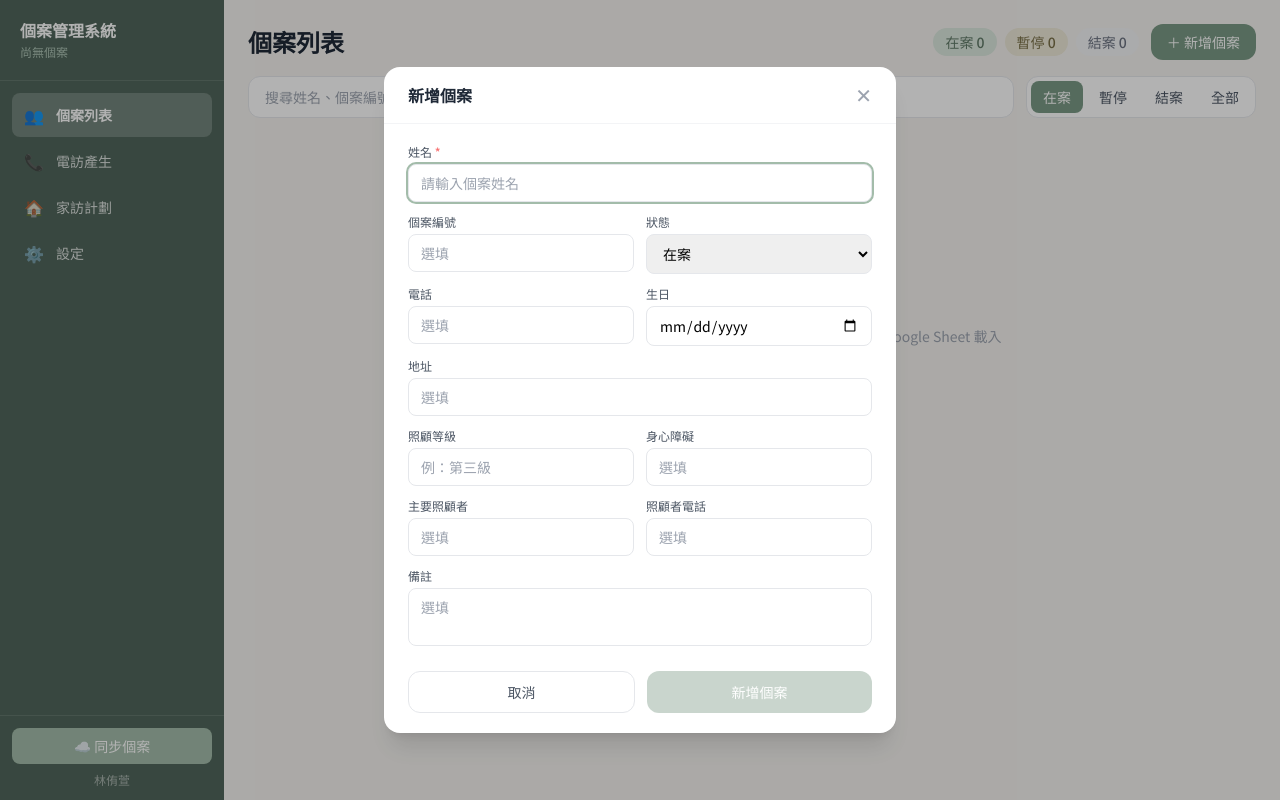
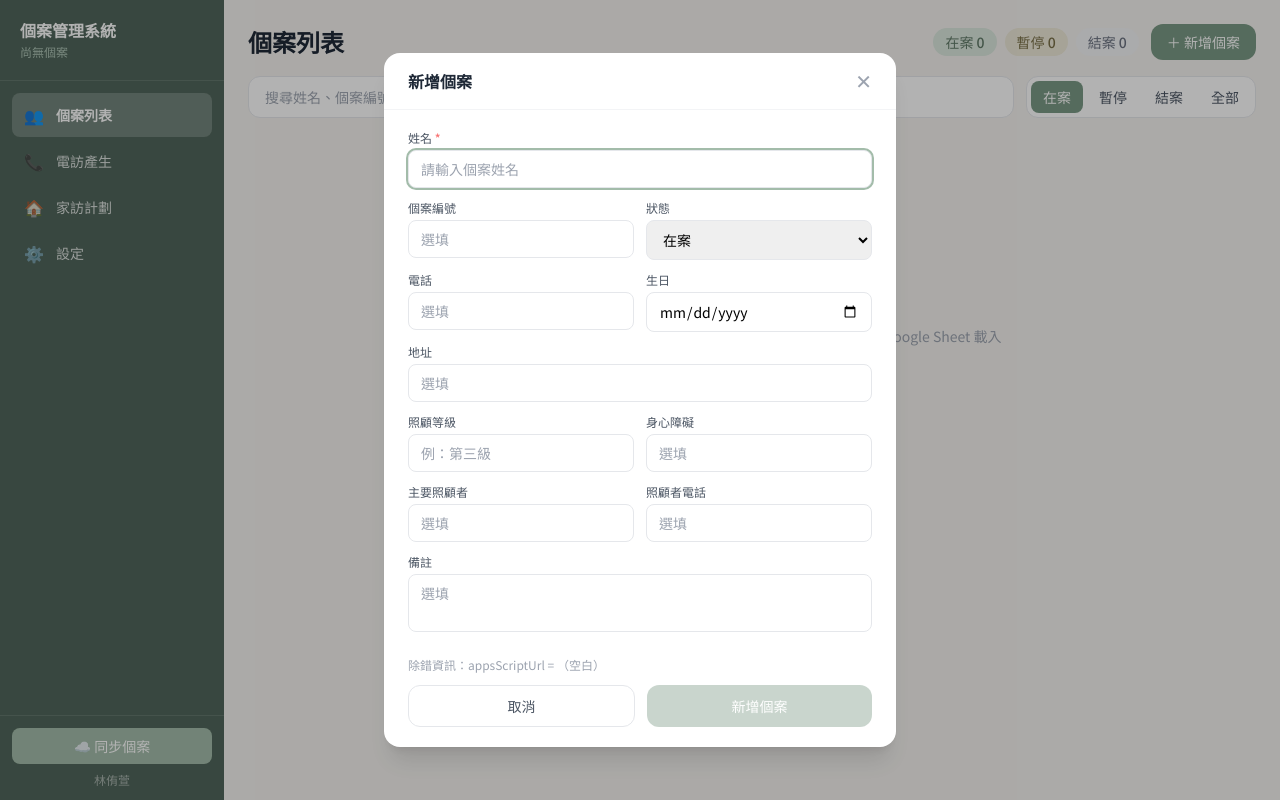
Before and after one commit to anna880855/case-management, a Next.js app: page / in a window 1280 px wide. Both pictures are taken after a click on the button "＋ 新增個案". Built offline with nearby package versions, Linux system fonts and the light colour scheme.

Commit message:
暫時於新增個案視窗顯示除錯資訊，協助排查同步問題

```diff
--- a/app/page.tsx
+++ b/app/page.tsx
@@ -200,6 +200,10 @@ function NewCaseModal({ onClose }: { onClose: () => void }) {
             </div>
           </div>
         )}
+
+        <div className="px-6 pb-3 text-xs text-gray-400">
+          除錯資訊：appsScriptUrl = {settings.appsScriptUrl ? `"${settings.appsScriptUrl}"` : '（空白）'}
+        </div>
 
         <div className="flex gap-3 px-6 pb-5">
           <button
```
